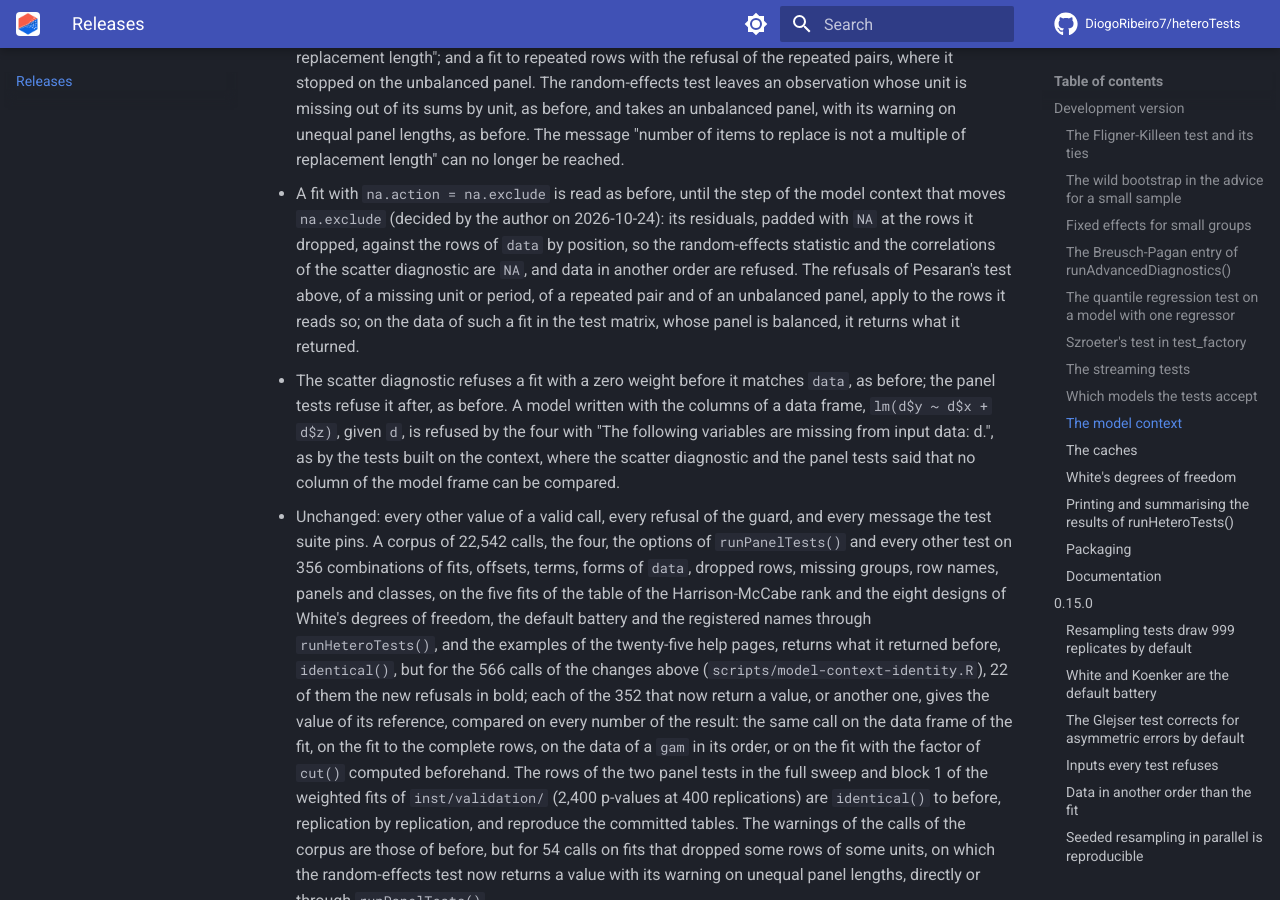
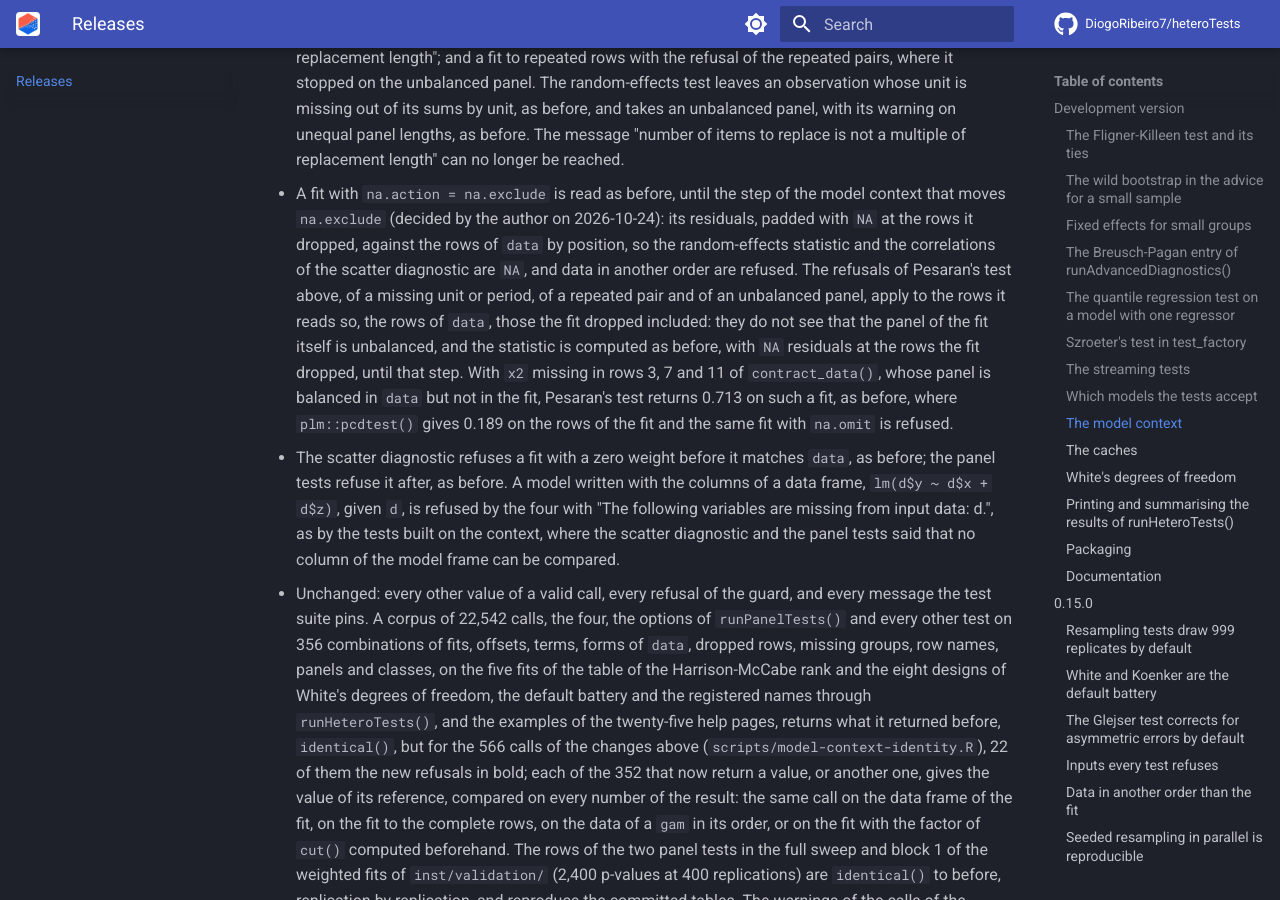
Before and after one commit to DiogoRibeiro7/heteroTests, an MkDocs documentation site: the page built from docs/releases.md, in a window 1280 px wide and 900 px high, scrolled down 31011 px. Built offline with MkDocs 1.6.1 and Material for MkDocs 9.7.7, drawn with Linux system fonts in a browser that asks for light colours; comment, search, counter and statistics services are not loaded.

Commit message:
Say what the panel checks see on a fit with na.exclude
From the confirmation pass on #157. On the positional reading of a fit
with na.exclude, the checks of Pesaran's test run on the rows of `data`,
those the fit dropped included, so they do not see that the panel of the
fit itself is unbalanced. NEWS and the design page said the matrix cell of
such a fit was balanced and unchanged; they now say that its panel is
balanced in `data` but not in the fit, and that the statistic, 0.713 as on
main, is computed with NA residuals at the dropped rows, where
plm::pcdtest() gives 0.189 on the rows of the fit and the same fit with
na.omit is refused, a value left to increment 9 (decision 29).

The R2 row of the Messages table notes that on that path a refusal can name
a row the fit dropped, in the count of observations of a repeated pair or as
a missing row, and that both refusals are right. No code changes.

```diff
--- a/docs/releases.md
+++ b/docs/releases.md
@@ -1499,8 +1499,13 @@ Also, for these four:
     correlations of the scatter diagnostic are `NA`, and data in another order
     are refused. The refusals of Pesaran's test above, of a missing unit or
     period, of a repeated pair and of an unbalanced panel, apply to the rows it
-    reads so; on the data of such a fit in the test matrix, whose panel is
-    balanced, it returns what it returned.
+    reads so, the rows of `data`, those the fit dropped included: they do not
+    see that the panel of the fit itself is unbalanced, and the statistic is
+    computed as before, with `NA` residuals at the rows the fit dropped, until
+    that step. With `x2` missing in rows 3, 7 and 11 of `contract_data()`, whose
+    panel is balanced in `data` but not in the fit, Pesaran's test returns 0.713
+    on such a fit, as before, where `plm::pcdtest()` gives 0.189 on the rows of
+    the fit and the same fit with `na.omit` is refused.
 - The scatter diagnostic refuses a fit with a zero weight before it matches
     `data`, as before; the panel tests refuse it after, as before. A model
     written with the columns of a data frame, `lm(d$y ~ d$x + d$z)`, given `d`,
```
Also changed, not shown: NEWS.md (+7 -2 lines), docs/design/model-context.md (+8 -2 lines).
